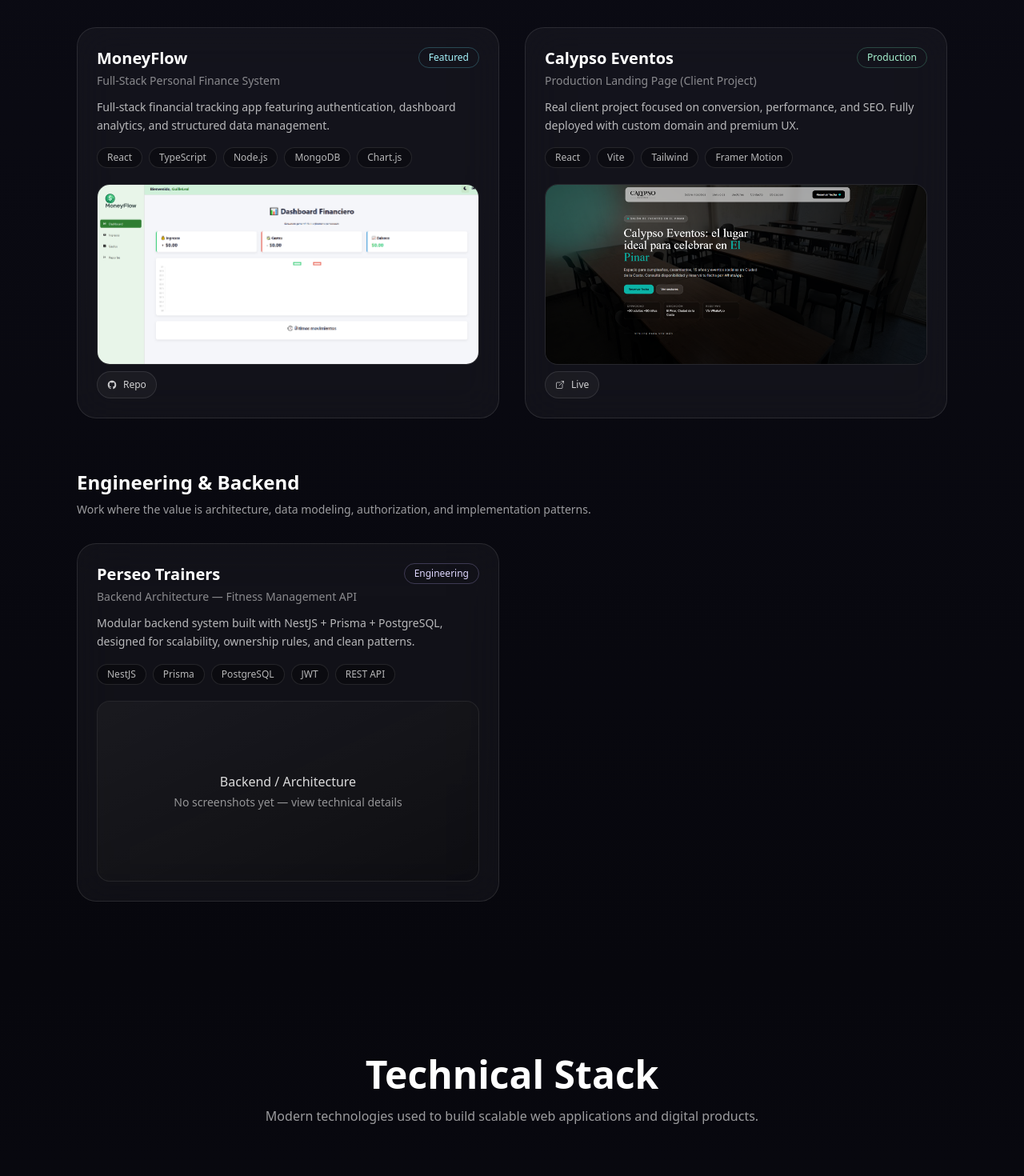
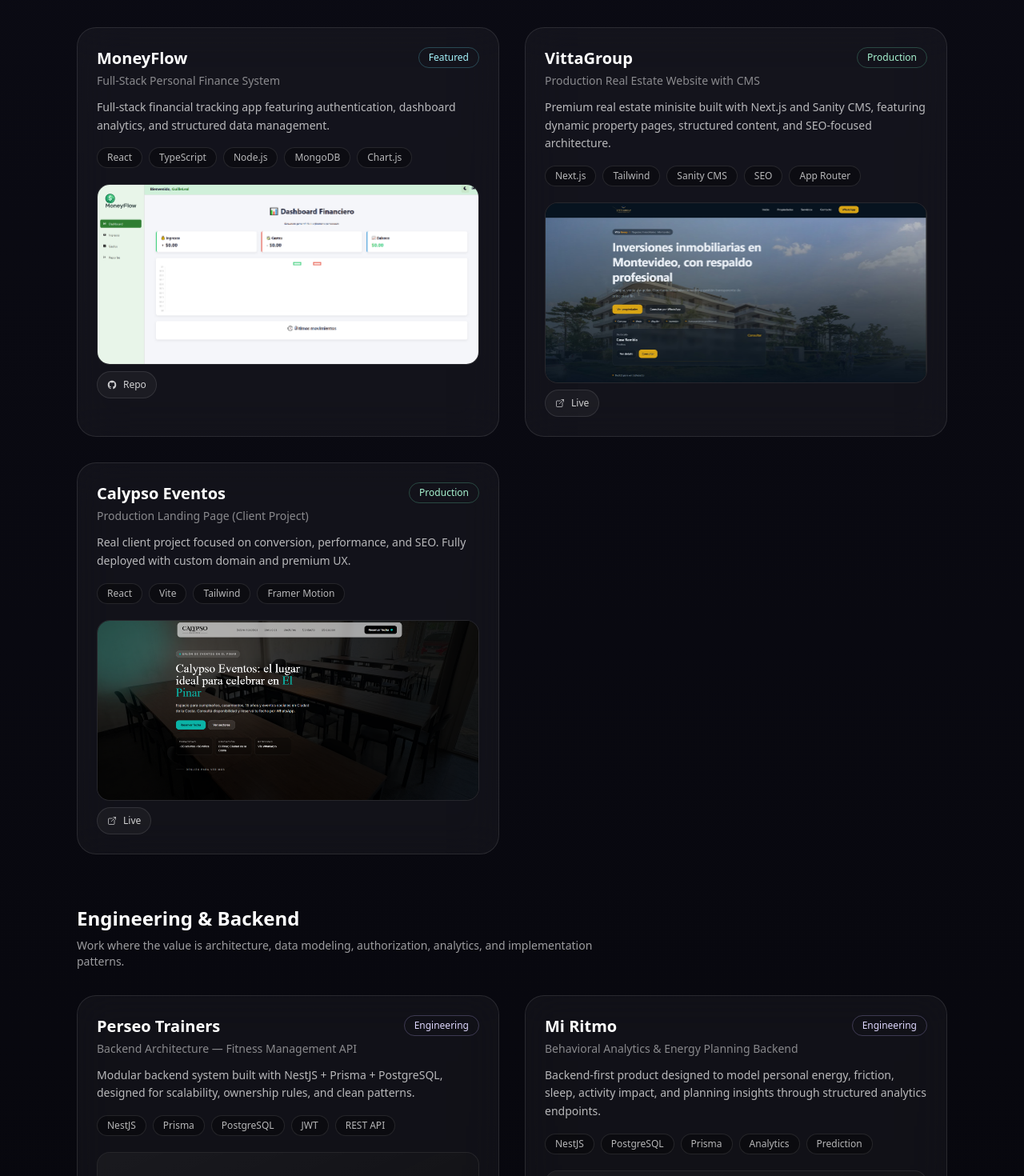
Before and after one commit to GuilleLeaal/react-portfolio, a React (Vite) app: page / in a window 1280 px wide. Shown: the part 2620-4090 px from the top of the page at 80% size. Built offline with nearby package versions, Linux system fonts and the light colour scheme; the HTML template or start-up script is replaced by a standard one.

Commit message:
Add vittagroup and miritmo

```diff
--- a/src/components/Projects.tsx
+++ b/src/components/Projects.tsx
@@ -4,6 +4,10 @@ import { IoClose, IoOpenOutline, IoLogoGithub } from "react-icons/io5";
 
 import tercerProyecto from "../assets/MoneyFlow.png";
 import proyectoFinal from "../assets/ProyectoCalypso.png";
+import vittaGroupImg from "../assets/VittaGroup.jpg";
+// Si todavía no tenés imagen para VittaGroup, comentá el import de arriba
+// y sacá `image: vittaGroupImg` del objeto.
+// Mi Ritmo lo dejo sin screenshot por ahora, estilo backend/engineering.
 
 type Badge = "Featured" | "Production" | "Engineering";
 
@@ -11,17 +15,10 @@ type Project = {
   title: string;
   subtitle?: string;
   description: string;
-
-  // optional: some projects may have no screenshot yet
   image?: string;
-
   tags: string[];
   badge?: Badge;
-
-  // interview-grade highlights (what tech leads care about)
   highlights: string[];
-
-  // links
   live?: string;
   repo?: string;
 };
@@ -57,6 +54,24 @@ export default function Projects() {
         ],
         repo: "https://github.com/GuilleLeaal/moneyflow-app",
       },
+            {
+        title: "VittaGroup",
+        subtitle: "Production Real Estate Website with CMS",
+        description:
+          "Premium real estate minisite built with Next.js and Sanity CMS, featuring dynamic property pages, structured content, and SEO-focused architecture.",
+        image: vittaGroupImg,
+        tags: ["Next.js", "Tailwind", "Sanity CMS", "SEO", "App Router"],
+        badge: "Production",
+        highlights: [
+          "Dynamic property pages with slug-based routing",
+          "Sanity CMS integration for manageable listings content",
+          "SEO metadata + sitemap + structured page architecture",
+          "Responsive premium UI adapted for real estate presentation",
+          "Catalog + listing detail flow with reusable components",
+          "Production-ready deployment structure and domain setup",
+        ],
+        live: "https://vittagroup.uy",
+      },
       {
         title: "Calypso Eventos",
         subtitle: "Production Landing Page (Client Project)",
@@ -79,7 +94,6 @@ export default function Projects() {
         subtitle: "Backend Architecture — Fitness Management API",
         description:
           "Modular backend system built with NestJS + Prisma + PostgreSQL, designed for scalability, ownership rules, and clean patterns.",
-        // no screenshot yet
         tags: ["NestJS", "Prisma", "PostgreSQL", "JWT", "REST API"],
         badge: "Engineering",
         highlights: [
@@ -92,22 +106,29 @@ export default function Projects() {
         ],
         // repo: "https://github.com/tuusuario/perseo-trainers",
       },
-      // Optional 4th project (if you want):
-      // {
-      //   title: "GWeb",
-      //   subtitle: "Conversion-Focused Landing Templates",
-      //   description:
-      //     "Landing template system for local businesses, focused on conversion and SEO-ready structure.",
-      //   image: segundoProyecto,
-      //   tags: ["HTML", "Tailwind", "SEO", "Landing Pages"],
-      //   badge: "Production",
-      //   highlights: [
-      //     "Reusable templates by business category",
-      //     "Conversion-first layout decisions",
-      //     "SEO-friendly structure and metadata setup",
-      //   ],
-      //   live: "https://your-domain.com",
-      // },
+      {
+        title: "Mi Ritmo",
+        subtitle: "Behavioral Analytics & Energy Planning Backend",
+        description:
+          "Backend-first product designed to model personal energy, friction, sleep, activity impact, and planning insights through structured analytics endpoints.",
+        tags: [
+          "NestJS",
+          "PostgreSQL",
+          "Prisma",
+          "Analytics",
+          "Prediction",
+        ],
+        badge: "Engineering",
+        highlights: [
+          "Custom domain modeling for sleep, activity, energy, and friction",
+          "Analytics endpoints such as heatmaps, scoring, and weekly insights",
+          "Prediction-oriented backend logic beyond standard CRUD flows",
+          "Strict DTO validation and hardened API structure",
+          "Consistent confidence scoring and planner preview logic",
+          "Product-thinking architecture built around real behavioral use cases",
+        ],
+        // repo: "https://github.com/tuusuario/mi-ritmo",
+      },
     ],
     []
   );
@@ -117,14 +138,15 @@ export default function Projects() {
   const { featured, engineering } = useMemo(() => {
     const feat: Project[] = [];
     const eng: Project[] = [];
+
     for (const p of projects) {
       if (p.badge === "Engineering") eng.push(p);
       else feat.push(p);
     }
+
     return { featured: feat, engineering: eng };
   }, [projects]);
 
-  // modal: scroll lock, ESC, focus trap, restore focus
   useEffect(() => {
     if (!selected) return;
 
@@ -139,7 +161,6 @@ export default function Projects() {
         setSelected(null);
       }
 
-      // simple focus trap (no libs)
       if (e.key === "Tab") {
         const root = dialogRef.current;
         if (!root) return;
@@ -347,8 +368,8 @@ export default function Projects() {
                 Engineering & Backend
               </h3>
               <p className="mt-2 text-sm text-white/60 max-w-2xl">
-                Work where the value is architecture, data modeling, authorization,
-                and implementation patterns.
+                Work where the value is architecture, data modeling,
+                authorization, analytics, and implementation patterns.
               </p>
             </motion.div>
 
@@ -378,11 +399,19 @@ export default function Projects() {
               aria-label={`Project details: ${selected.title}`}
               className="relative max-w-5xl w-full bg-[#0b0b14] border border-white/10 rounded-3xl overflow-hidden shadow-[0_20px_80px_rgba(0,0,0,0.55)] max-h-[88vh] flex flex-col"
               initial={
-                prefersReducedMotion ? undefined : { scale: 0.98, y: 10, opacity: 0 }
+                prefersReducedMotion
+                  ? undefined
+                  : { scale: 0.98, y: 10, opacity: 0 }
               }
-              animate={prefersReducedMotion ? undefined : { scale: 1, y: 0, opacity: 1 }}
+              animate={
+                prefersReducedMotion
+                  ? undefined
+                  : { scale: 1, y: 0, opacity: 1 }
+              }
               exit={
-                prefersReducedMotion ? undefined : { scale: 0.99, y: 8, opacity: 0 }
+                prefersReducedMotion
+                  ? undefined
+                  : { scale: 0.99, y: 8, opacity: 0 }
               }
               transition={{ duration: 0.22 }}
               onClick={(e) => e.stopPropagation()}
@@ -396,7 +425,6 @@ export default function Projects() {
                 <IoClose size={22} />
               </button>
 
-              {/* Visual header */}
               {selected.image ? (
                 <img
                   src={selected.image}
@@ -416,7 +444,6 @@ export default function Projects() {
                 </div>
               )}
 
-              {/* Content */}
               <div className="p-6 sm:p-8 overflow-auto">
                 <div className="flex flex-col sm:flex-row sm:items-start sm:justify-between gap-4">
                   <div>
@@ -478,7 +505,6 @@ export default function Projects() {
                   {selected.description}
                 </p>
 
-                {/* Tags */}
                 <div className="mt-5 flex flex-wrap gap-2">
                   {selected.tags.map((tag) => (
                     <span
@@ -490,7 +516,6 @@ export default function Projects() {
                   ))}
                 </div>
 
-                {/* Highlights */}
                 <div className="mt-6">
                   <h4 className="text-white/90 font-semibold">Highlights</h4>
                   <ul className="mt-3 space-y-2 text-sm text-white/70">
@@ -504,7 +529,8 @@ export default function Projects() {
                 </div>
 
                 <div className="mt-7 text-xs text-white/45">
-                  Tip: press <span className="text-white/70">ESC</span> to close.
+                  Tip: press <span className="text-white/70">ESC</span> to
+                  close.
                 </div>
               </div>
             </motion.div>
```
Also changed, not shown: src/assets/VittaGroup.jpg (added).
